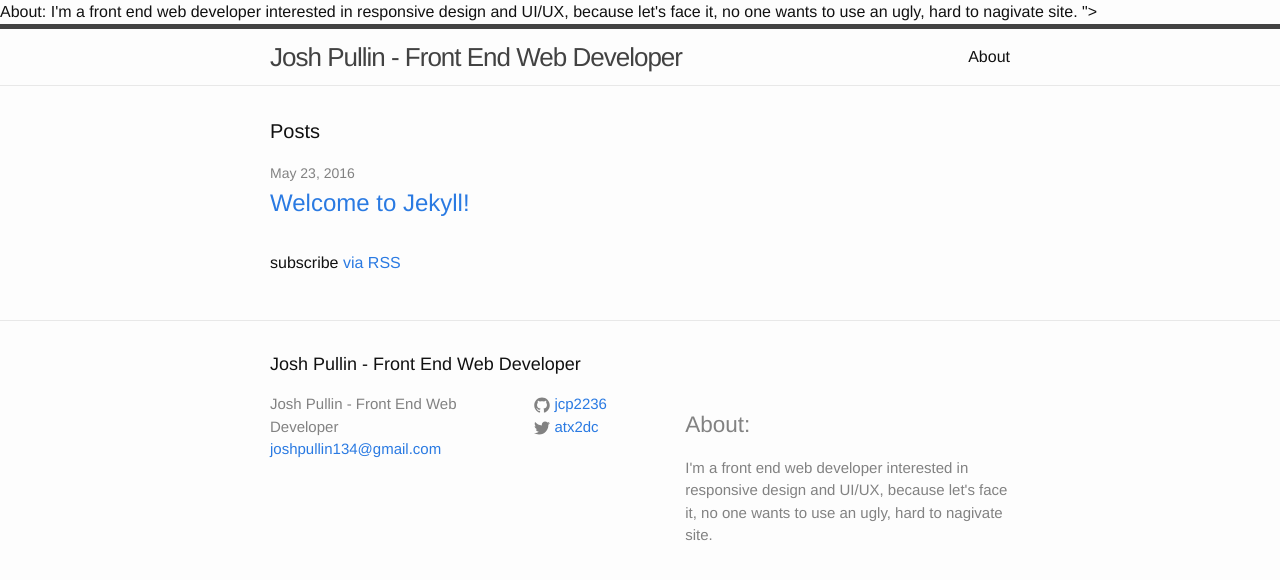
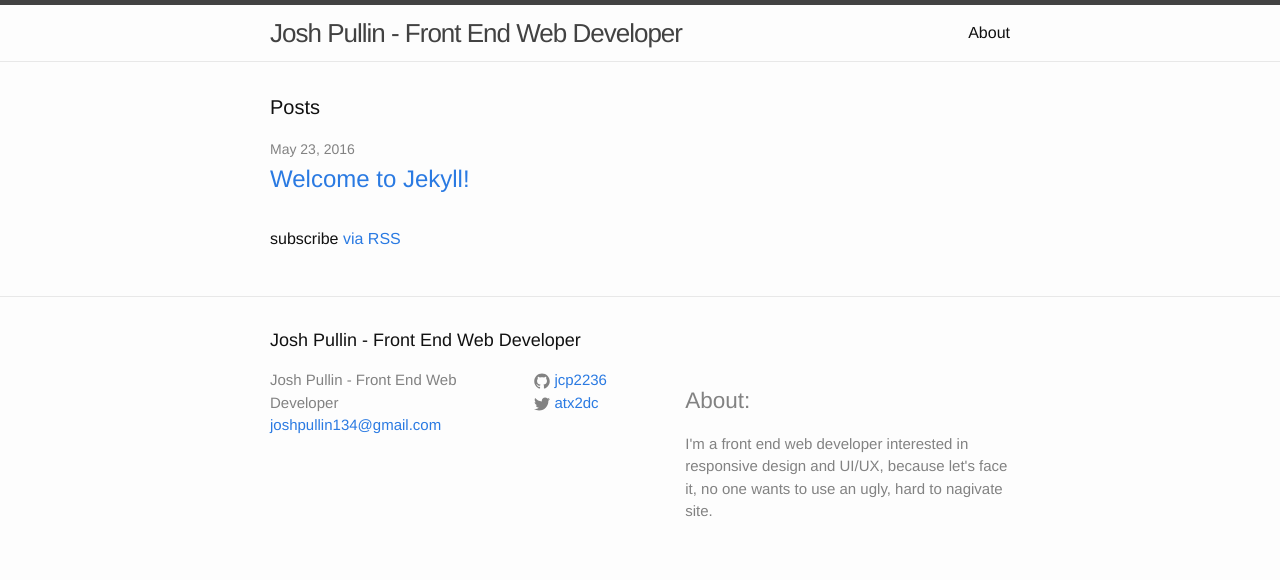
Before and after one commit to jcp2236/jcp2236.github.io, a Jekyll site: the page built from index.html, in a window 1280 px wide. Shown: the top 580 px of the page. Built offline with Jekyll 4.4.1, drawn with Linux system fonts in a browser that asks for light colours.

Commit message:
Update _config.yml

```diff
--- a/_config.yml
+++ b/_config.yml
@@ -9,7 +9,7 @@
 title: Josh Pullin - Front End Web Developer
 email: joshpullin134@gmail.com
 description: > # this means to ignore newlines until "baseurl:"
-  <h2 color="#80D9FF">About:</h2>
+  <h2>About:</h2>
   I'm a front end web developer interested in responsive design and UI/UX,
   because let's face it, no one wants to use an ugly, hard to nagivate site.
 baseurl: "" # the subpath of your site, e.g. /blog
```
